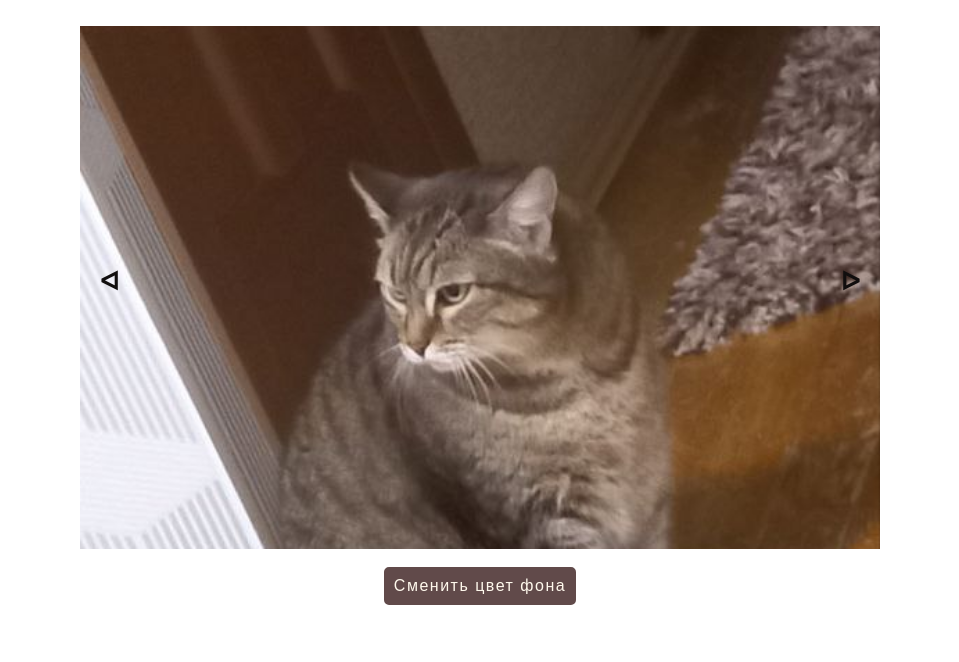
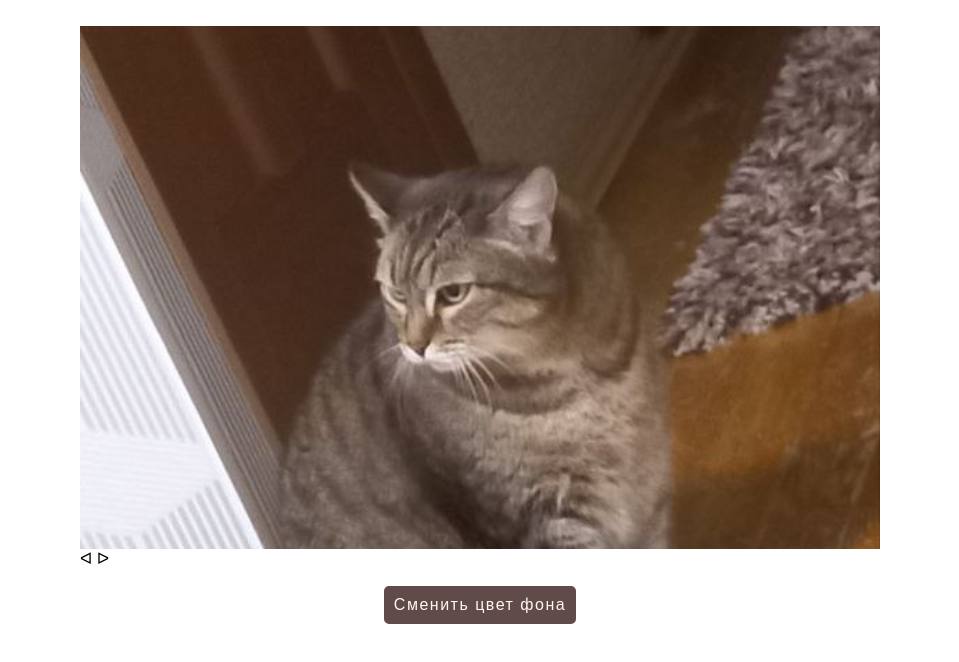
Before and after one commit to stepancar-web-programming/2022-fall-lab-portfolio-demidova-alina-aleksandrovna, a plain HTML site: page slides.html in a window 1280 px wide. Shown: the part 104-766 px from the top of the page, without its empty margins (160-1119 px from the left). Drawn offline with Linux system fonts and the light colour scheme.

Commit message:
Update style2.css

```diff
--- a/style2.css
+++ b/style2.css
@@ -95,31 +95,6 @@ img {
   margin: auto;
 }
 
-/* Кнопки */
-.prev, .next {
-  color: rgb(17, 14, 14);
-  cursor: pointer;
-  position: absolute;
-  top: 50%;
-  margin-top: 25px;
-  width: auto;
-  font-weight: bold;
-  padding: 20px;
-  font-size: 25px;
-  transition: 0.50s ease;
-  border-radius: 0 75px 75px 0;
-  user-select: none;
-}
-
-.next {
-right: 0;
-border-radius: 50px 0 0 50px;
-}
-
-.prev:hover, .next:hover {
-background-color: #252020;
-}
-
 
 /* цвет фона */
 .fon-container {
```
